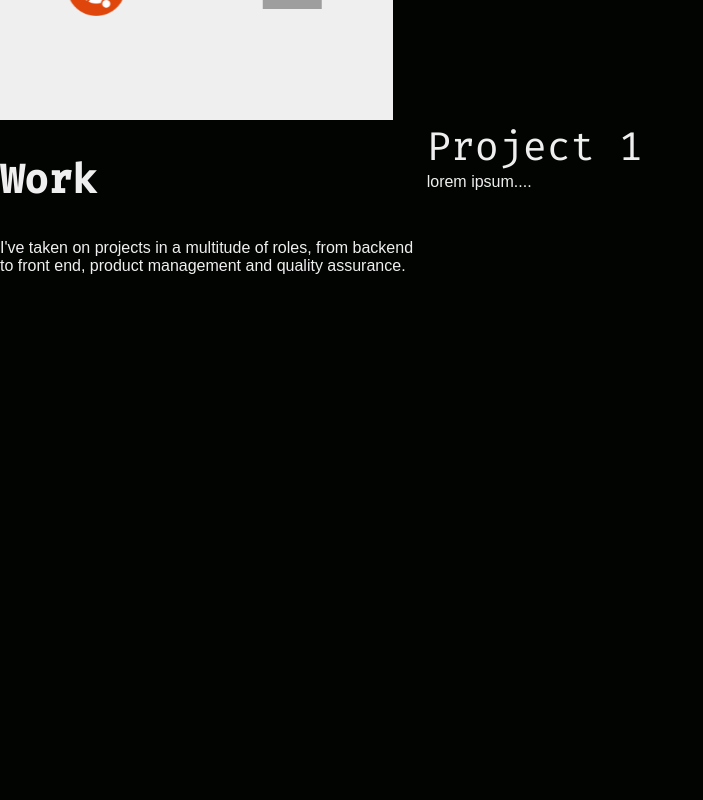
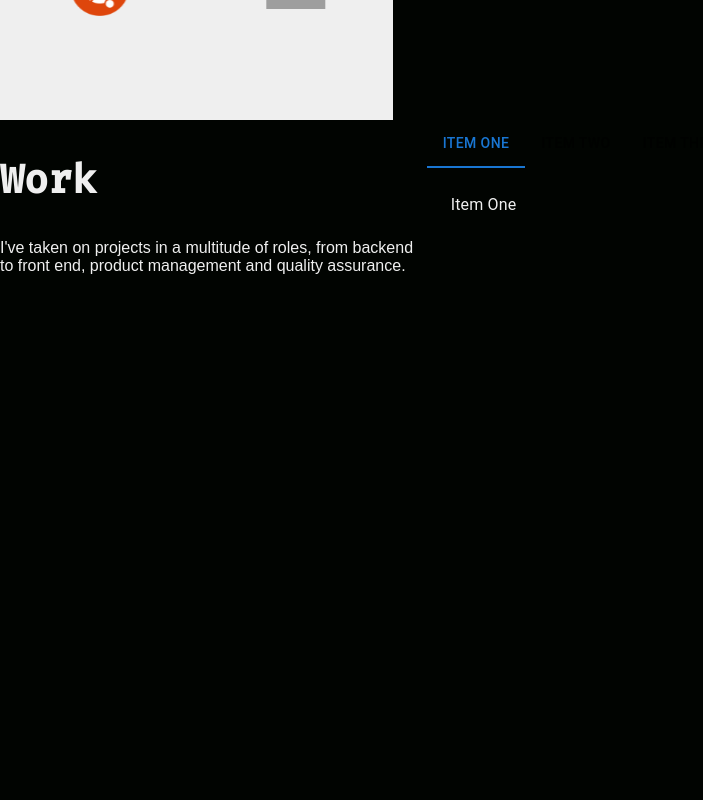
Before and after one commit to lndrcrvlh/carvalho-portfolio, a React (Create React App) app: page / in a window 1280 px wide. Shown: the part 1480-2280 px from the top of the page, without its empty margins (0-703 px from the left). Built offline with nearby package versions, Linux system fonts and the light colour scheme; grey boxes are pictures that could not be loaded; a web font is replaced by a local one.

Commit message:
Adds materialsUI package to install project tabs component

```diff
--- a/package.json
+++ b/package.json
@@ -3,6 +3,9 @@
   "version": "0.1.0",
   "private": true,
   "dependencies": {
+    "@emotion/react": "^11.9.0",
+    "@emotion/styled": "^11.8.1",
+    "@mui/material": "^5.6.3",
     "@testing-library/jest-dom": "^5.16.4",
     "@testing-library/react": "^13.1.1",
     "@testing-library/user-event": "^13.5.0",
--- a/src/components/projects/projects.jsx
+++ b/src/components/projects/projects.jsx
@@ -1,5 +1,8 @@
 import React from "react";
+import { ReactDOM } from "react-dom";
 import "./projects.css";
+import BasicTabs from "../tabs/projectsTabs.tsx";
+
 
 function Projects() {
   return (
@@ -15,18 +18,7 @@
       </div>
       <div className="projects-right">
         <div className="project-container">
-          <div className="project">
-            <div className="project-header">Project 1</div>
-            <div className="project-description">lorem ipsum....</div>
-          </div>
-          <div className="project">
-            <div className="project-header">Project 2</div>
-            <div className="project-description">lorem ipsum....</div>
-          </div>
-          <div className="project">
-            <div className="project-header">Project 3</div>
-            <div className="project-description">lorem ipsum....</div>
-          </div>
+          <BasicTabs  />
         </div>
       </div>
     </div>
--- /dev/null
+++ b/src/components/tabs/projectsTabs.tsx
@@ -0,0 +1,71 @@
+import * as React from "react";
+import Tabs from "@mui/material/Tabs";
+import Tab from "@mui/material/Tab";
+import Typography from "@mui/material/Typography";
+import Box from "@mui/material/Box";
+
+interface TabPanelProps {
+  children?: React.ReactNode;
+  index: number;
+  value: number;
+}
+
+function TabPanel(props: TabPanelProps) {
+  const { children, value, index, ...other } = props;
+
+  return (
+    <div
+      role="tabpanel"
+      hidden={value !== index}
+      id={`simple-tabpanel-${index}`}
+      aria-labelledby={`simple-tab-${index}`}
+      {...other}
+    >
+      {value === index && (
+        <Box sx={{ p: 3 }}>
+          <Typography>{children}</Typography>
+        </Box>
+      )}
+    </div>
+  );
+}
+
+function a11yProps(index: number) {
+  return {
+    id: `simple-tab-${index}`,
+    "aria-controls": `simple-tabpanel-${index}`,
+  };
+}
+
+export default function BasicTabs() {
+  const [value, setValue] = React.useState(0);
+
+  const handleChange = (event: React.SyntheticEvent, newValue: number) => {
+    setValue(newValue);
+  };
+
+  return (
+    <Box sx={{ width: "100%" }}>
+      <Box sx={{ borderBottom: 1, borderColor: "divider" }}>
+        <Tabs
+          value={value}
+          onChange={handleChange}
+          aria-label="basic tabs example"
+        >
+          <Tab label="Item One" {...a11yProps(0)} />
+          <Tab label="Item Two" {...a11yProps(1)} />
+          <Tab label="Item Three" {...a11yProps(2)} />
+        </Tabs>
+      </Box>
+      <TabPanel value={value} index={0}>
+        Item One
+      </TabPanel>
+      <TabPanel value={value} index={1}>
+        Item Two
+      </TabPanel>
+      <TabPanel value={value} index={2}>
+        Item Three
+      </TabPanel>
+    </Box>
+  );
+}
```
Also changed, not shown: 1 other file (tests, documents, lock files or other folders).
